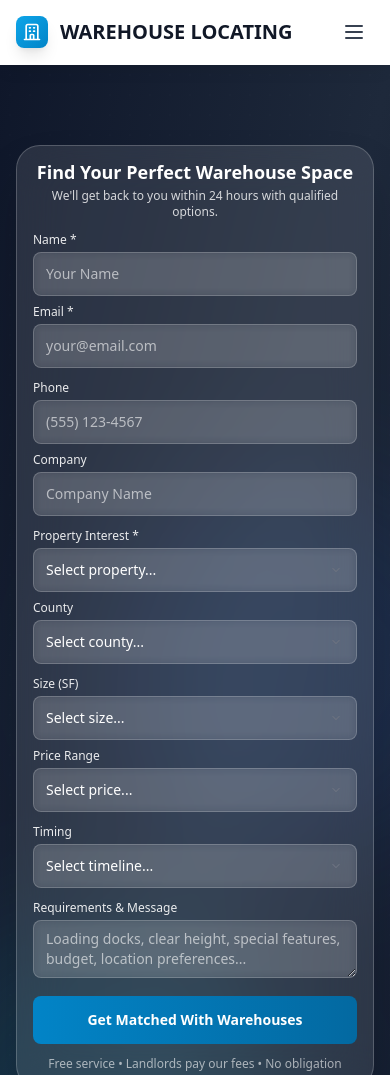
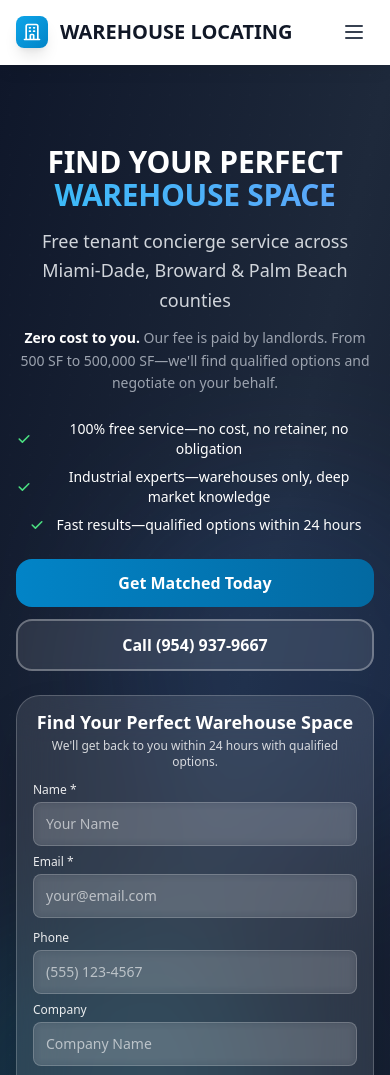
Before and after one commit to alecrj/warehouse, an Astro site: page / in a window 390 px wide. Shown: the top 1075 px of the page. Built offline with nearby package versions, Linux system fonts and the light colour scheme; Astro itself is replaced by a stand-in of ours.

Commit message:
take 2 mobile home

```diff
--- a/src/pages/index.astro
+++ b/src/pages/index.astro
@@ -87,7 +87,7 @@ const sqftRanges = [
         <div class="grid lg:grid-cols-2 gap-6 lg:gap-12 items-center min-h-[85vh]">
 
           <!-- Left Column: Hero Content -->
-          <div class="animate-on-scroll order-2 lg:order-1">
+          <div class="animate-on-scroll order-1 lg:order-1 text-center lg:text-left">
             <h1 class="text-3xl sm:text-4xl md:text-5xl lg:text-7xl font-black text-white leading-[0.85] tracking-tight mb-4 sm:mb-6 lg:mb-8">
               FIND YOUR PERFECT
               <span class="block bg-gradient-to-r from-primary-400 to-blue-400 bg-clip-text text-transparent">
@@ -99,14 +99,14 @@ const sqftRanges = [
               Free tenant concierge service across Miami-Dade, Broward & Palm Beach counties
             </p>
 
-            <p class="text-sm sm:text-base text-gray-400 leading-relaxed mb-6 sm:mb-8 lg:mb-10 max-w-3xl">
+            <p class="text-sm sm:text-base text-gray-400 leading-relaxed mb-6 sm:mb-8 lg:mb-10 max-w-3xl mx-auto lg:mx-0">
               <span class="text-white font-semibold">Zero cost to you.</span> Our fee is paid by landlords.
               From 500 SF to 500,000 SF—we'll find qualified options and negotiate on your behalf.
             </p>
 
             <!-- Value Props -->
             <div class="space-y-2 sm:space-y-3 mb-6 sm:mb-8 lg:mb-10">
-              <div class="flex items-center space-x-3">
+              <div class="flex items-center justify-center lg:justify-start space-x-3">
                 <svg class="w-4 h-4 sm:w-5 sm:h-5 text-green-400 flex-shrink-0" fill="currentColor" viewBox="0 0 20 20">
                   <path fill-rule="evenodd" d="M16.707 5.293a1 1 0 010 1.414l-8 8a1 1 0 01-1.414 0l-4-4a1 1 0 011.414-1.414L8 12.586l7.293-7.293a1 1 0 011.414 0z" clip-rule="evenodd"/>
                 </svg>
@@ -114,7 +114,7 @@ const sqftRanges = [
                   100% free service—no cost, no retainer, no obligation
                 </span>
               </div>
-              <div class="flex items-center space-x-3">
+              <div class="flex items-center justify-center lg:justify-start space-x-3">
                 <svg class="w-4 h-4 sm:w-5 sm:h-5 text-green-400 flex-shrink-0" fill="currentColor" viewBox="0 0 20 20">
                   <path fill-rule="evenodd" d="M16.707 5.293a1 1 0 010 1.414l-8 8a1 1 0 01-1.414 0l-4-4a1 1 0 011.414-1.414L8 12.586l7.293-7.293a1 1 0 011.414 0z" clip-rule="evenodd"/>
                 </svg>
@@ -122,7 +122,7 @@ const sqftRanges = [
                   Industrial experts—warehouses only, deep market knowledge
                 </span>
               </div>
-              <div class="flex items-center space-x-3">
+              <div class="flex items-center justify-center lg:justify-start space-x-3">
                 <svg class="w-4 h-4 sm:w-5 sm:h-5 text-green-400 flex-shrink-0" fill="currentColor" viewBox="0 0 20 20">
                   <path fill-rule="evenodd" d="M16.707 5.293a1 1 0 010 1.414l-8 8a1 1 0 01-1.414 0l-4-4a1 1 0 011.414-1.414L8 12.586l7.293-7.293a1 1 0 011.414 0z" clip-rule="evenodd"/>
                 </svg>
@@ -133,7 +133,7 @@ const sqftRanges = [
             </div>
 
             <!-- Action Buttons -->
-            <div class="flex flex-col sm:flex-row gap-3 sm:gap-4">
+            <div class="flex flex-col sm:flex-row gap-3 sm:gap-4 justify-center lg:justify-start">
               <button
                 onclick="openContactModal('hero-main-cta')"
                 class="bg-gradient-to-r from-primary-600 to-primary-700 text-white px-6 sm:px-8 py-3 sm:py-4 rounded-2xl text-base sm:text-lg font-bold hover:from-primary-700 hover:to-primary-800 hover:shadow-2xl hover:-translate-y-1 transition-all duration-300 transform text-center min-h-[48px] touch-manipulation"
@@ -150,7 +150,7 @@ const sqftRanges = [
           </div>
 
           <!-- Right Column: Enhanced Contact Form -->
-          <div class="animate-on-scroll flex justify-center lg:justify-end order-1 lg:order-2">
+          <div class="animate-on-scroll flex justify-center lg:justify-end order-2 lg:order-2">
             <div class="bg-white/10 backdrop-blur-xl rounded-3xl border border-white/20 shadow-2xl p-4 sm:p-6 w-full max-w-md">
               <div class="text-center mb-3 sm:mb-4">
                 <h2 class="text-lg sm:text-xl font-bold text-white mb-1">Find Your Perfect Warehouse Space</h2>
@@ -410,7 +410,7 @@ const sqftRanges = [
       <div class="relative z-10 max-w-7xl mx-auto px-4 sm:px-6 lg:px-8">
         <div class="text-center mb-12 sm:mb-16">
           <h2 class="text-2xl sm:text-3xl lg:text-4xl xl:text-5xl font-bold text-white mb-4 sm:mb-6">
-            Why Businesses Choose Us
+            Why Businesses Choose Our Representation
           </h2>
           <p class="text-base sm:text-lg lg:text-xl text-gray-300 max-w-3xl mx-auto">
             We're not just brokers—we're your advocates in securing the perfect industrial space
```
